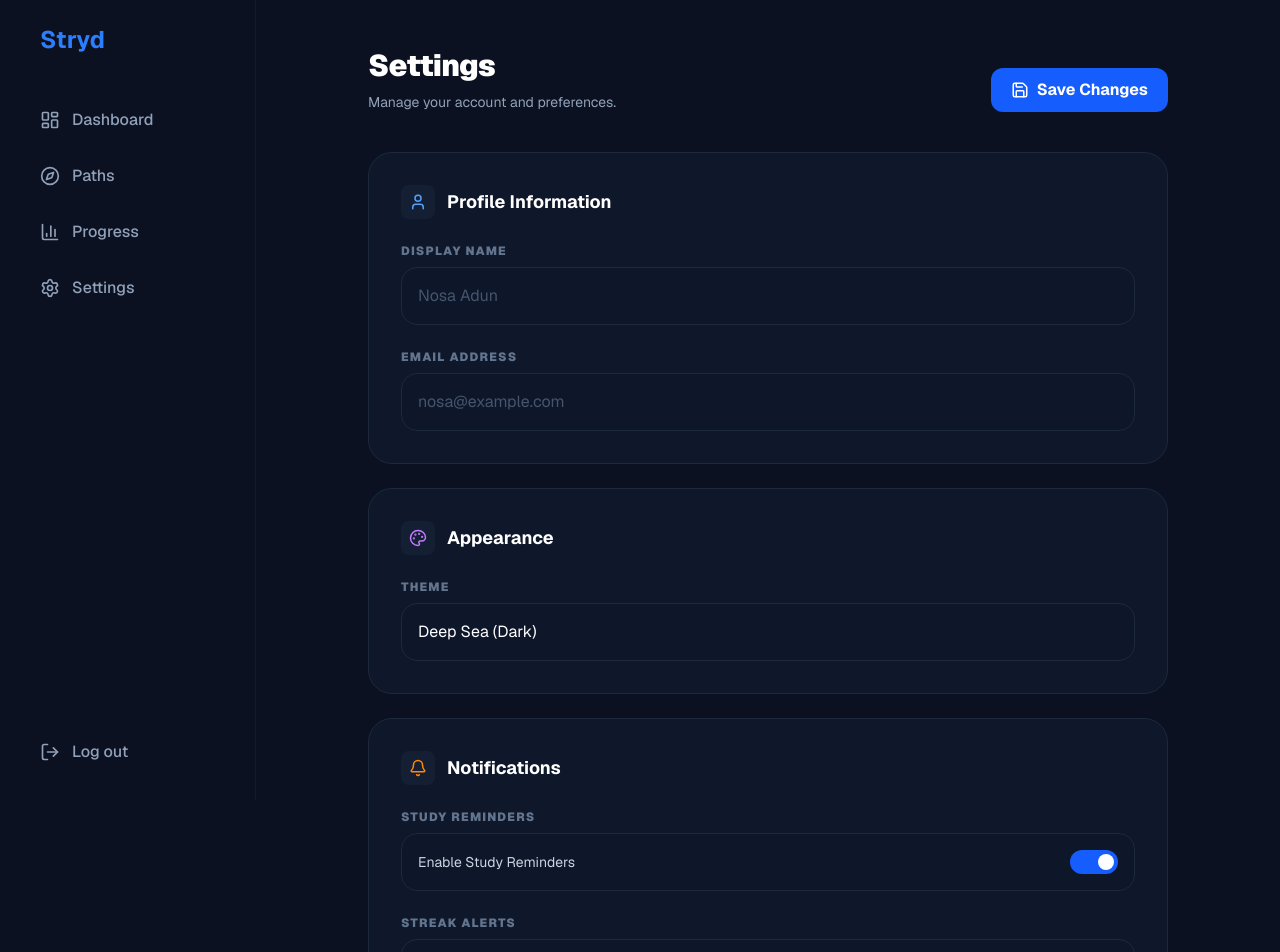
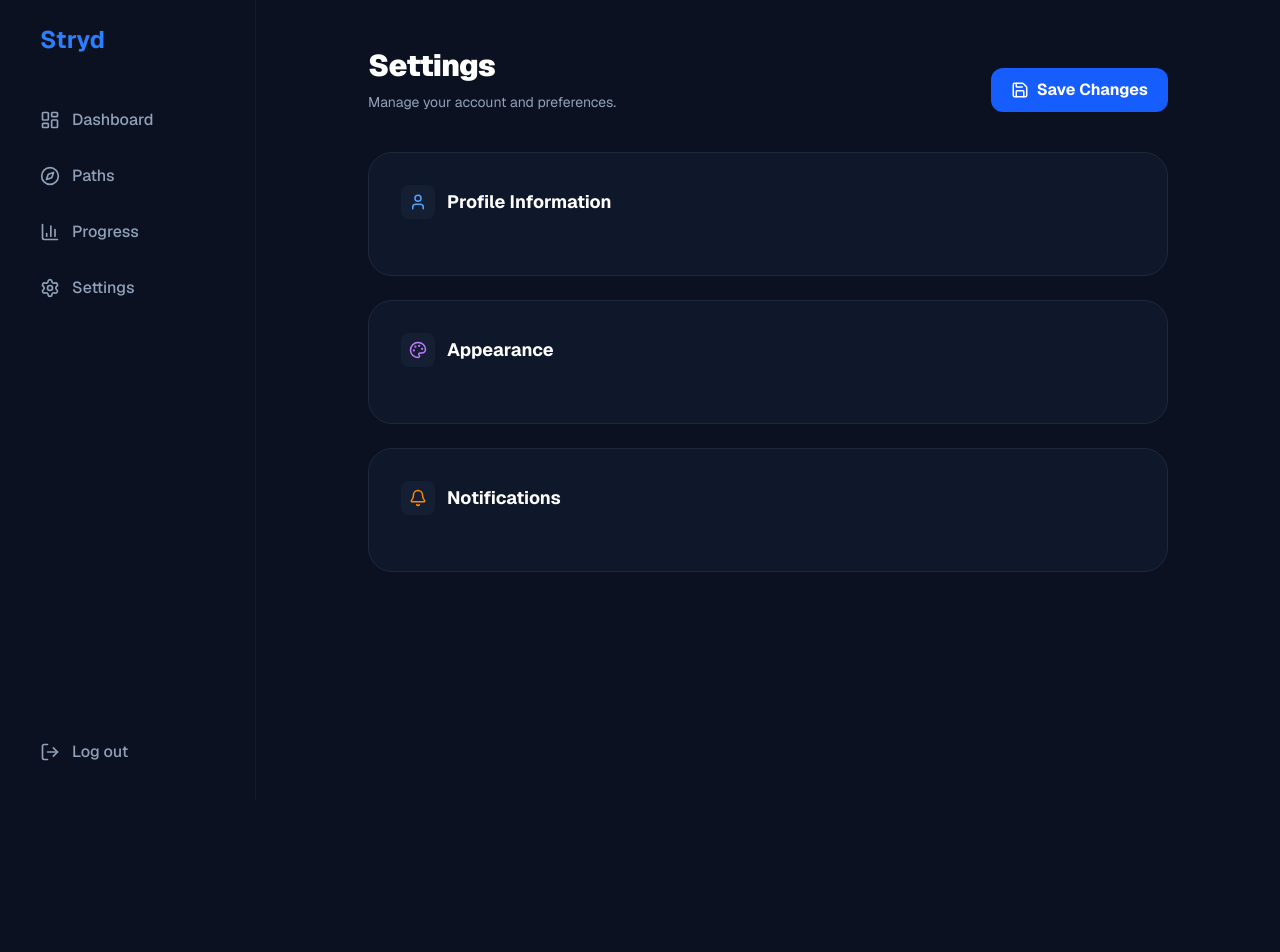
Before and after one commit to noobdev08/stryde-ng, a Next.js app: page /settings in a window 1280 px wide. Shown: the top 952 px of the page. After the commit the page ends 800 px from the top, so only its background shows below. Built offline with nearby package versions, Linux system fonts and the light colour scheme.

Commit message:
clear error in settings page

```diff
--- a/src/app/(main)/settings/page.tsx
+++ b/src/app/(main)/settings/page.tsx
@@ -50,35 +50,6 @@ export default function SettingsPage() {
               </div>
               <h2 className="text-lg font-bold text-white">{section.title}</h2>
             </div>
-
-            <div className="grid grid-cols-1 gap-6">
-              {section.fields.map((field, fIdx) => (
-                <div key={fIdx} className="flex flex-col gap-2">
-                  <label className="text-xs font-black uppercase tracking-widest text-slate-500">
-                    {field.label}
-                  </label>
-
-                  {field.type === "toggle" ? (
-                    <div className="flex items-center justify-between p-4 bg-slate-900/50 border border-slate-800 rounded-2xl">
-                      <span className="text-sm text-slate-300">Enable {field.label}</span>
-                      <div className="w-12 h-6 bg-blue-600 rounded-full relative">
-                        <div className="absolute right-1 top-1 w-4 h-4 bg-white rounded-full" />
-                      </div>
-                    </div>
-                  ) : field.type === "select" ? (
-                    <select className="bg-slate-900/50 border border-slate-800 text-white p-4 rounded-2xl outline-none focus:border-blue-500/50 transition-all appearance-none">
-                      {field.options?.map(opt => <option key={opt}>{opt}</option>)}
-                    </select>
-                  ) : (
-                    <input
-                      type={field.type}
-                      placeholder={field.placeholder}
-                      className="bg-slate-900/50 border border-slate-800 text-white p-4 rounded-2xl outline-none focus:border-blue-500/50 transition-all placeholder:text-slate-600"
-                    />
-                  )}
-                </div>
-              ))}
-            </div>
           </div>
         ))}
       </div>
```
